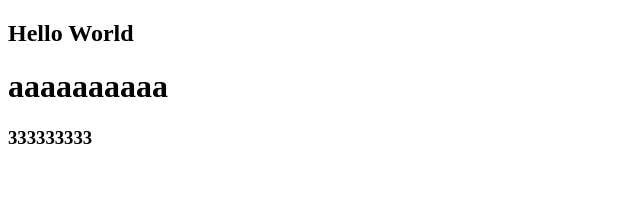
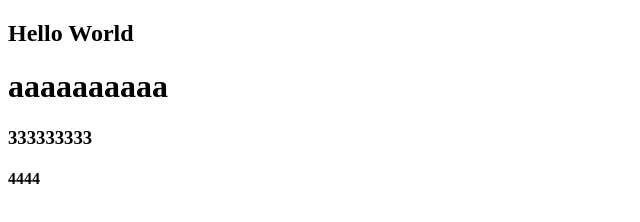
Before and after one commit to lyl-2326179669/github-demo, a plain HTML site: page index.html in a window 1280 px wide. Shown: the full height of the page, 0-640 px from the left. Drawn offline with Linux system fonts and the light colour scheme.

Commit message:
修改index

```diff
--- a/index.html
+++ b/index.html
@@ -10,5 +10,6 @@
     <h2>Hello World</h2>
     <h1>aaaaaaaaaa</h1>
     <h3>333333333</h3>
+    <h4>4444</h4>
 </body>
 </html>
```
